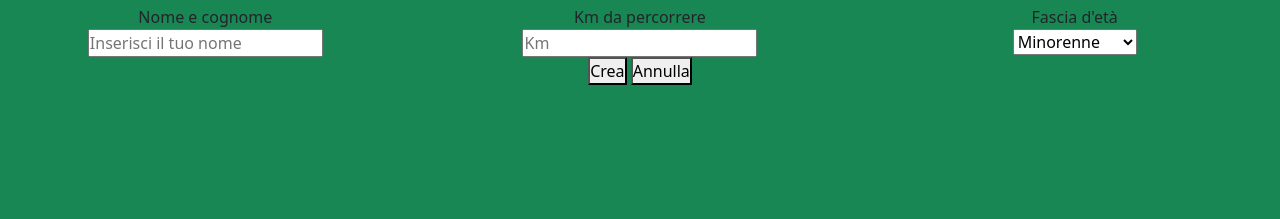
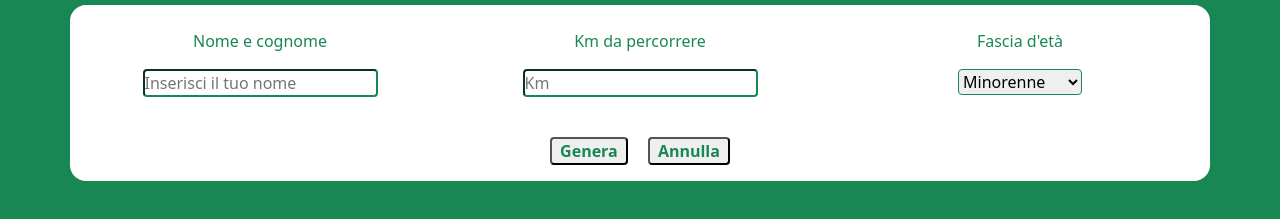
Before and after one commit to MichelaRicci/js-biglietto-treno-form, a plain HTML site: page index.html in a window 1280 px wide. Shown: the part 89-308 px from the top of the page. Drawn offline with nearby package versions, Linux system fonts and the light colour scheme.

Commit message:
form bootstrap ok

```diff
--- a/index.html
+++ b/index.html
@@ -14,23 +14,23 @@
     <!-- js -->
     <script defer src="js/script.js"></script>
 </head>
-<body class="bg-success text-center">
+<body class="bg-success text-center ">
     <div>
         <h2 class="text-uppercase text-white fw-bold py-4">Calcola il prezzo del tuo biglietto</h2>
 
-        <form>
+        <form class="container bg-white rounded-4">
             <div class="row row-cols-3 justify-content-around">
-                <div class="col">
-                    <label class="d-block" for="name">Nome e cognome</label>
-                    <input id="name" type="text" name="name" value="" placeholder="Inserisci il tuo nome">
+                <div class="col py-4">
+                    <label class="d-block pb-3 text-success" for="name">Nome e cognome</label>
+                    <input class="border-success rounded-1" id="name" type="text" name="name" value="" placeholder="Inserisci il tuo nome">
                 </div>
-                <div class="col">
-                    <label class="d-block" for="kmTrip">Km da percorrere</label>
-                    <input id="kmTrip" type="number" name="kmTrip" value="" placeholder="Km">
+                <div class="col py-4">
+                    <label class="d-block pb-3 text-success" for="kmTrip">Km da percorrere</label>
+                    <input class="border-success rounded-1" id="kmTrip" type="number" name="kmTrip" value="" placeholder="Km">
                 </div>
-                <div class="col">
-                    <label class="d-block" for="userAge">Fascia d'età</label>
-                    <select id="userAge" name="userAge">
+                <div class="col py-4">
+                    <label class="d-block pb-3 text-success" for="userAge">Fascia d'età</label>
+                    <select class="border-success rounded-1" id="userAge" name="userAge">
 
                         <option value="young">Minorenne</option>
                         <option value="senior">Over 65</option>
@@ -40,8 +40,11 @@
                 </div>
             </div>
 
-            <button id="ticketGenerator" type="button" name="ticketGenerator">Crea</button>
-            <button id="cancel" type="button" name="cancel">Annulla</button>
+            <div class="py-3">
+
+                <button class="px-2 mx-2 text-success fw-bold rounded-1" id="ticketGenerator" type="button" name="ticketGenerator">Genera</button>
+                <button class="px-2 mx-2 text-success fw-bold rounded-1" id="cancel" type="button" name="cancel">Annulla</button>
+            </div>
 
         </form>
 
```
